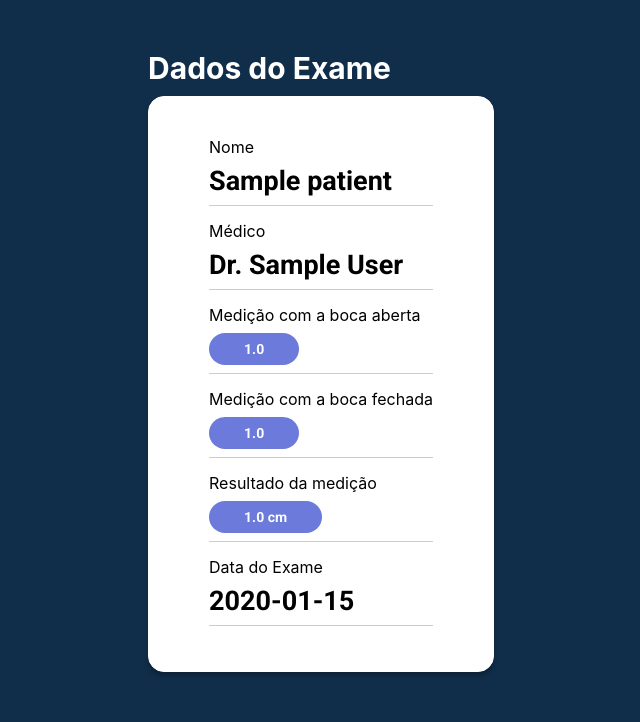
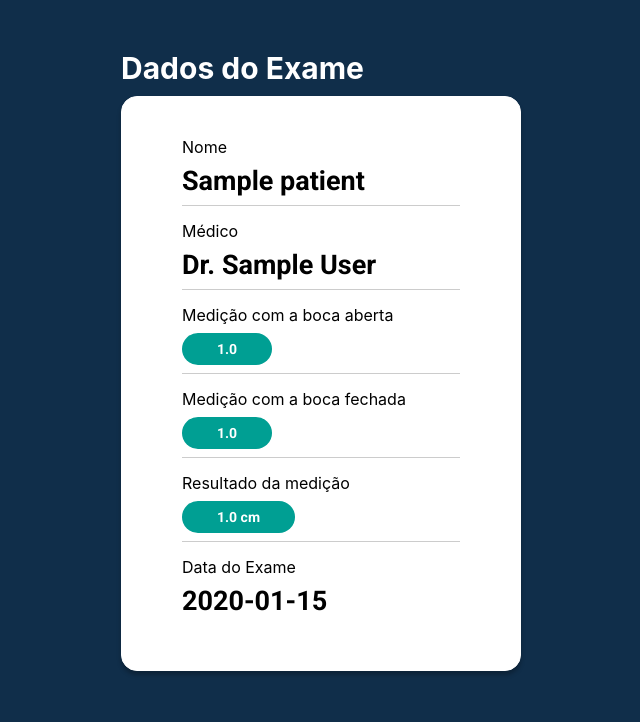
Before and after one commit to rnanc/dtm-evaluation, a Flask app: page /exam_data/1 in a window 1280 px wide. Shown: the part 90-812 px from the top of the page, without its empty margins (319-959 px from the left). After the commit the page ends 764 px from the top, so only its background shows below. Run offline with Flask 2, Linux system fonts and the light colour scheme; tables that the repository leaves empty hold one stand-in row (values such as "Sample post"); parts of the project's set-up code (start-up, migrations or seed data) failed here and were passed over; some libraries are stand-ins or nearby versions.

Commit message:
fix: exam data card size and color changes;

```diff
--- a/static/css/exam_data.css
+++ b/static/css/exam_data.css
@@ -159,6 +159,7 @@ main {
 .card_overlay {
   margin-left: 15px;
   margin-right: 15px;
+  width: 400px;
 }
 
 .card {
@@ -222,12 +223,11 @@ h2 {
 .card_data {
   width: 100%;
   margin-bottom: 15px;
-  border-bottom: 1px solid rgba(0, 0, 0, 0.2);
   padding-bottom: 8px;
 }
 
 .card_measurement div {
-  background-color: #6b7adb;
+  background-color: #009F93;
   border-radius: 16px;
   border: none;
   padding: 8px 35px 8px 35px;
```
